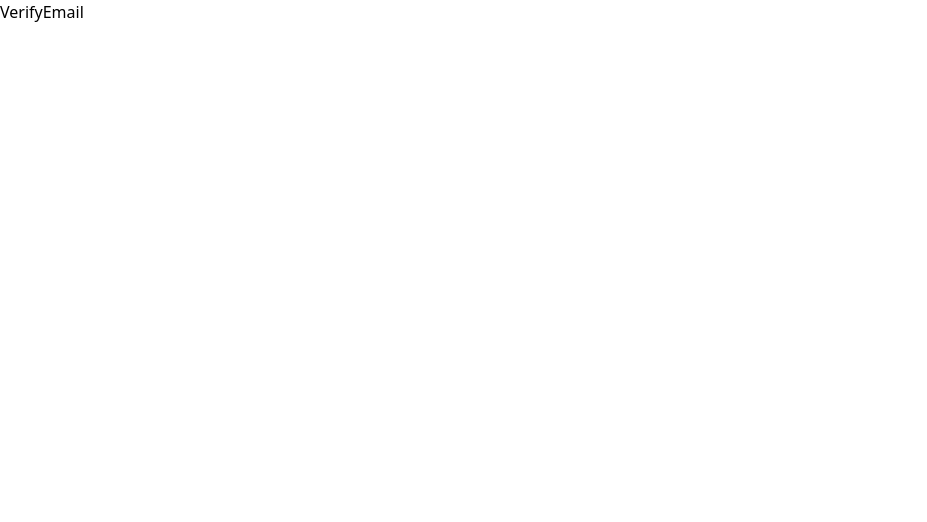
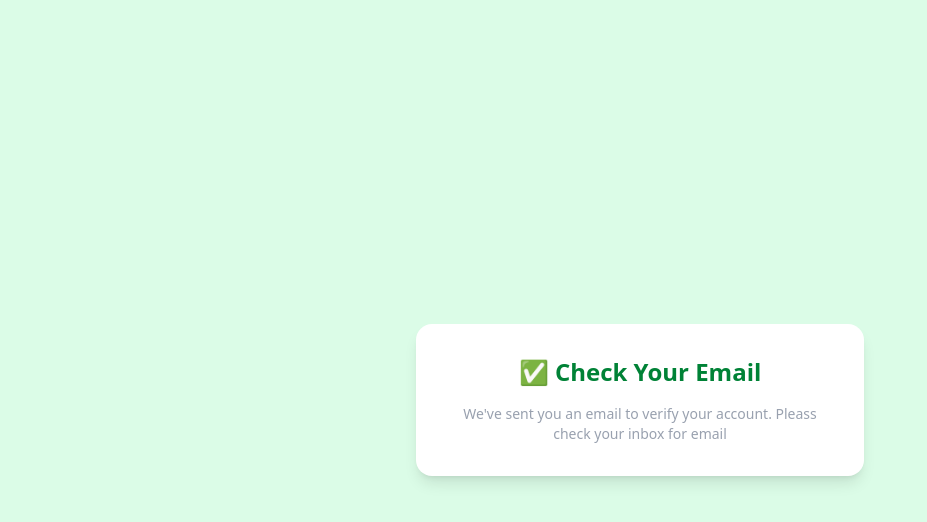
Before and after one commit to islammdsohan603/-MERN-Authentication-Frontend-code, a Next.js app: page /verifyemail in a window 1280 px wide. Shown: the top 522 px of the page, without its empty margins (0-927 px from the left). Built offline with nearby package versions, Linux system fonts and the light colour scheme.

Commit message:
verifyemail page added

```diff
--- a/src/app/(auth)/verifyemail/page.jsx
+++ b/src/app/(auth)/verifyemail/page.jsx
@@ -2,8 +2,18 @@ import React from 'react';
 
 const VerifyMail = () => {
   return (
-    <div>
-      <h1>VerifyEmail</h1>
+    <div className="h-screen w-full relative overflow-hidden">
+      <div className=" min-h-screen flex items-center justify-center bg-green-100 p-4">
+        <div className="bg-white p-8 rounded-2xl shadow-lg w-full max-w-md text-center">
+          <h1 className="text-2xl font-semibold text-green-700 mb-4">
+            ✅ Check Your Email
+          </h1>
+          <p className=" text-gray-400 text-sm ">
+            We've sent you an email to verify your account. Pleass check your
+            inbox for email
+          </p>
+        </div>
+      </div>
     </div>
   );
 };
```
